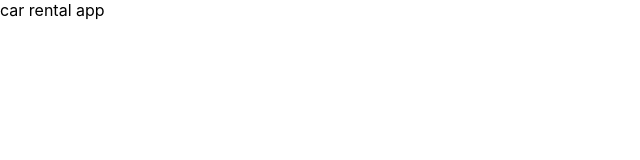
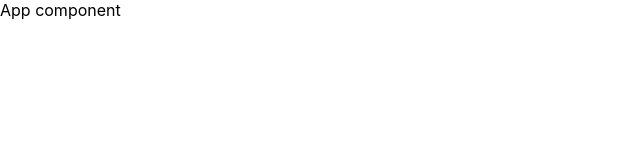
Before and after one commit to vozyy/car-rental-app, a React (Create React App) app in the folder client/: page / in a window 1280 px wide. Shown: the top 160 px of the page, without its empty margins (0-640 px from the left). Built offline with nearby package versions, Linux system fonts and the light colour scheme.

Commit message:
refactor: change naming

```diff
--- a/client/src/features/App/App.jsx
+++ b/client/src/features/App/App.jsx
@@ -1,7 +1,11 @@
 import './App.css';
 
 function App() {
-  return <p>car rental app</p>;
+  return (
+    <>
+      <p>App component</p>
+    </>
+  );
 }
 
 export default App;
```
